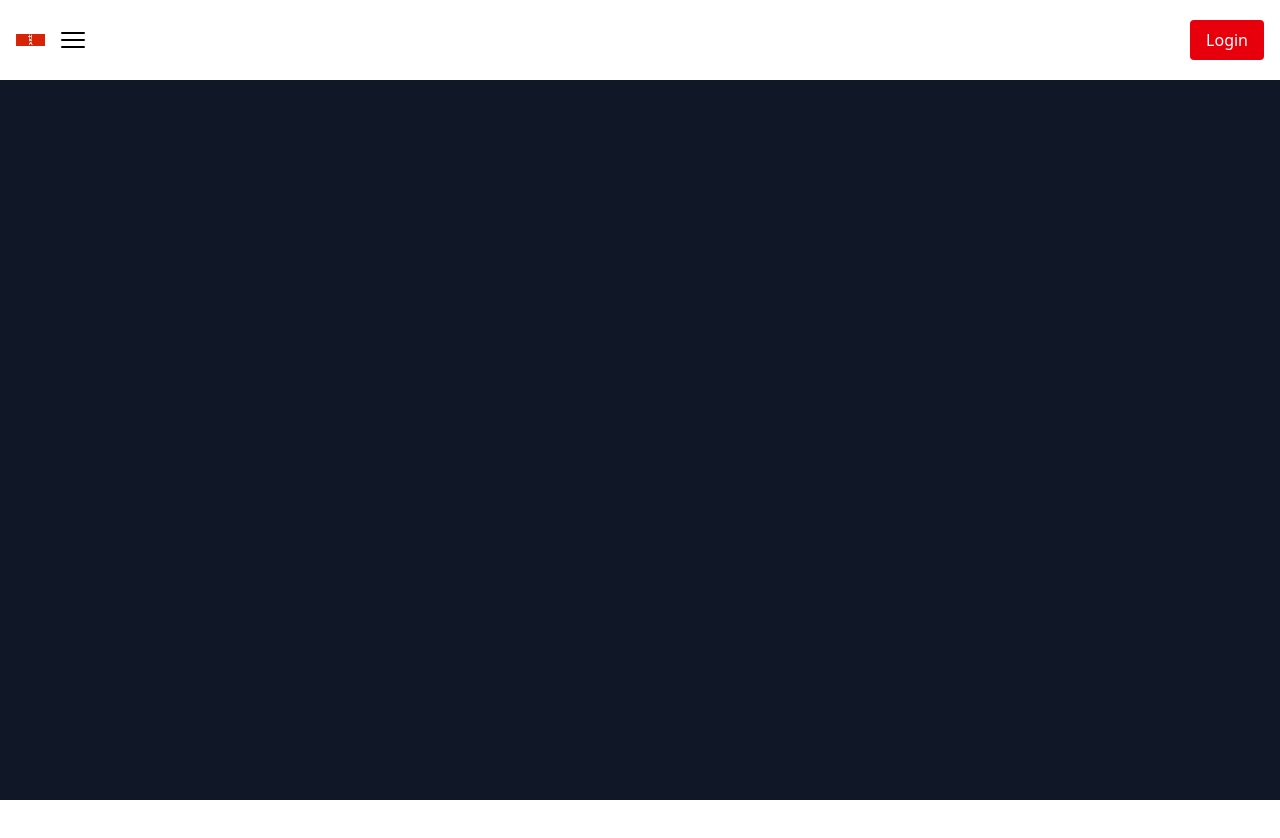
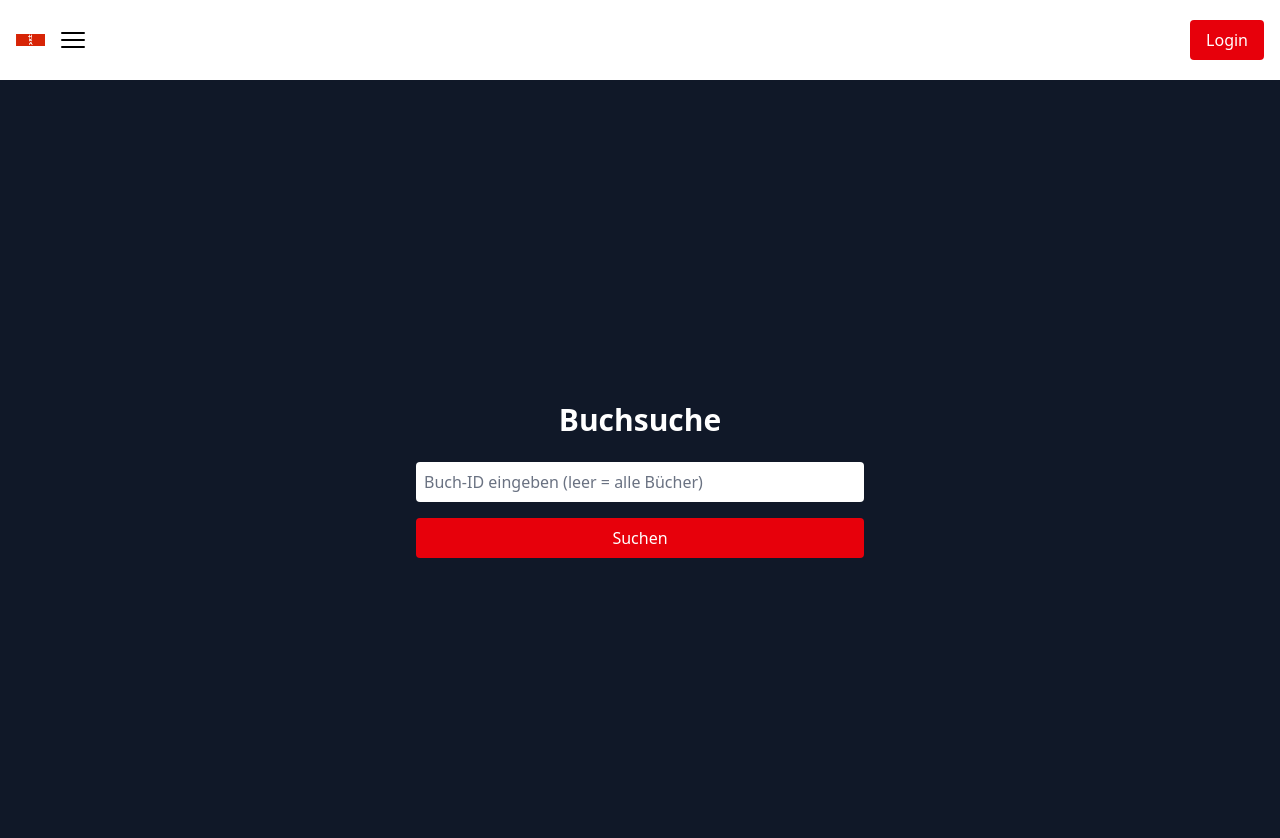
Before and after one commit to feydernoah/swe-react-frontend, a React (Vite) app: page /search in a window 1280 px wide. Shown: the top 838 px of the page. Before the commit the page ends 800 px from the top, so only its background shows below. Built offline with nearby package versions, Linux system fonts and the light colour scheme.

Commit message:
first search implementation

```diff
--- a/src/App.tsx
+++ b/src/App.tsx
@@ -3,6 +3,7 @@ import { BrowserRouter, Routes, Route } from 'react-router-dom';
 import LoginPage from './Login.tsx';
 import Cookies from 'js-cookie';
 import TopBar from './TopBar';
+import SearchPage from './SearchPage';
 
 const App = () => {
   const hasToken = !!Cookies.get('access_token');
@@ -11,6 +12,15 @@ const App = () => {
     <BrowserRouter>
       <Routes>
         <Route path="/login" element={<LoginPage />} />
+        <Route
+          path="/search"
+          element={
+            <div className="app-bg">
+              <TopBar hasToken={hasToken} username={username} />
+              <SearchPage />
+            </div>
+          }
+        />
         <Route
           path="*"
           element={
--- /dev/null
+++ b/src/SearchPage.tsx
@@ -0,0 +1,143 @@
+import { useForm } from 'react-hook-form';
+import { useState } from 'react';
+import './App.css';
+
+interface Book {
+  id: string;
+  titel: string;
+  // Add more fields as needed, but avoid 'any'.
+}
+
+interface SearchFormInputs {
+  id: string;
+}
+
+const SearchPage = () => {
+  const { register, handleSubmit } = useForm<SearchFormInputs>();
+  const [books, setBooks] = useState<Book[] | null>(null);
+  const [loading, setLoading] = useState(false);
+  const [error, setError] = useState<string | null>(null);
+
+  const onSubmit = async (data: SearchFormInputs) => {
+    setLoading(true);
+    setError(null);
+    setBooks(null);
+    try {
+      let url = 'https://localhost:3000/rest';
+      if (data.id.trim()) {
+        url += `/${encodeURIComponent(data.id.trim())}`;
+      }
+      const res = await fetch(url);
+      // 304 Not Modified: Versuche, trotzdem den Body zu lesen, falls einer kommt
+      if (res.status === 304) {
+        let result = null;
+        try {
+          result = await res.json();
+        } catch {
+          /* Body konnte nicht gelesen werden, ignoriere */
+        }
+        if (result) {
+          setBooks(Array.isArray(result) ? result : (typeof result === 'object' ? [result] : []));
+          setError(null);
+        } else {
+          setBooks([]);
+          setError('Keine neuen Daten (304 Not Modified) und kein Buch im Body.');
+        }
+        return;
+      }
+      if (res.status === 204) {
+        setBooks([]);
+        setError('Kein Buch gefunden (204 No Content).');
+        return;
+      }
+      if (!res.ok) {
+        let errorText = 'Fehler beim Laden der Bücher';
+        try {
+          const errorResult = await res.json();
+          if (errorResult && (errorResult.message || errorResult.error)) {
+            errorText = errorResult.message || errorResult.error;
+          }
+        } catch {
+          /* Fehler-Body konnte nicht gelesen werden, ignoriere */
+        }
+        setBooks([]);
+        setError(errorText);
+        return;
+      }
+      const result = await res.json();
+      if (result && (result.statusCode || result.error || result.message)) {
+        setBooks([]);
+        setError(result.message || 'Fehlerhafte Antwort vom Server');
+        return;
+      }
+      setBooks(Array.isArray(result) ? result : (result && typeof result === 'object' ? [result] : []));
+    } catch (err) {
+      setError(err instanceof Error ? err.message : 'Unbekannter Fehler');
+    } finally {
+      setLoading(false);
+    }
+  };
+
+  return (
+    <div className="app-bg flex-1 flex flex-col items-center justify-center">
+      <h2 className="text-3xl font-bold mb-6 text-white">Buchsuche</h2>
+      <form onSubmit={handleSubmit(onSubmit)} className="flex flex-col items-center gap-4 w-full max-w-md">
+        <input
+          className="rounded p-2 w-full bg-white text-black placeholder-gray-500 focus:outline-none focus:ring-2 focus:ring-blue-400"
+          type="text"
+          placeholder="Buch-ID eingeben (leer = alle Bücher)"
+          {...register('id')}
+        />
+        <button className="login-btn w-full" type="submit" disabled={loading}>
+          {loading ? 'Suche...' : 'Suchen'}
+        </button>
+      </form>
+      {error && <div className="text-red-400 mt-4">{error}</div>}
+      {books && books.length === 0 && (
+        <div className="text-white mt-8">Keine Bücher gefunden oder ungültige Antwort.</div>
+      )}
+      {books && books.length > 0 && (
+        <div className="mt-8 w-full max-w-2xl bg-gray-800 rounded-lg p-4">
+          <h3 className="text-xl font-semibold mb-2 text-white">Gefundene Bücher:</h3>
+          <ul className="divide-y divide-gray-700">
+            {books.map((buch, idx) => (
+              <li key={buch.id || idx} className="py-2 text-white">
+                {typeof buch.id === 'string' || typeof buch.id === 'number' ? (
+                  <>
+                    <span className="font-bold">ID:</span> {buch.id}
+                  </>
+                ) : null}
+                {typeof buch.titel === 'string' || typeof buch.titel === 'number' ? (
+                  <>
+                    <span className="font-bold ml-2">Titel:</span> {buch.titel}
+                  </>
+                ) : null}
+                {/* Render all other fields safely */}
+                {Object.entries(buch).map(([key, value]) => {
+                  if (key === 'id' || key === 'titel') return null;
+                  if (typeof value === 'string' || typeof value === 'number') {
+                    return (
+                      <span key={key} className="ml-2">
+                        <span className="font-bold">{key}:</span> {value}
+                      </span>
+                    );
+                  }
+                  if (value !== null && typeof value === 'object') {
+                    return (
+                      <pre key={key} className="text-xs text-gray-300 bg-gray-900 rounded p-2 mt-2 overflow-x-auto">
+                        {key}: {JSON.stringify(value, null, 2)}
+                      </pre>
+                    );
+                  }
+                  return null;
+                })}
+              </li>
+            ))}
+          </ul>
+        </div>
+      )}
+    </div>
+  );
+};
+
+export default SearchPage;
--- a/src/TopBar.tsx
+++ b/src/TopBar.tsx
@@ -6,7 +6,7 @@ import './TopBar.css';
 import './Login.css'
 interface TopBarProps {
   hasToken: boolean;
-  username: string;
+  username?: string;
 }
 
 const TopBar = ({ hasToken, username }: TopBarProps) => {
@@ -31,7 +31,7 @@ const TopBar = ({ hasToken, username }: TopBarProps) => {
             {username === 'admin' && (
               <button className="burger-options">Anlegen</button>
             )}
-            <button className="burger-options">Suchen</button>
+            <button className="burger-options" onClick={() => window.location.href = '/search'}>Suchen</button>
           </div>
         )}
       </div>
```
